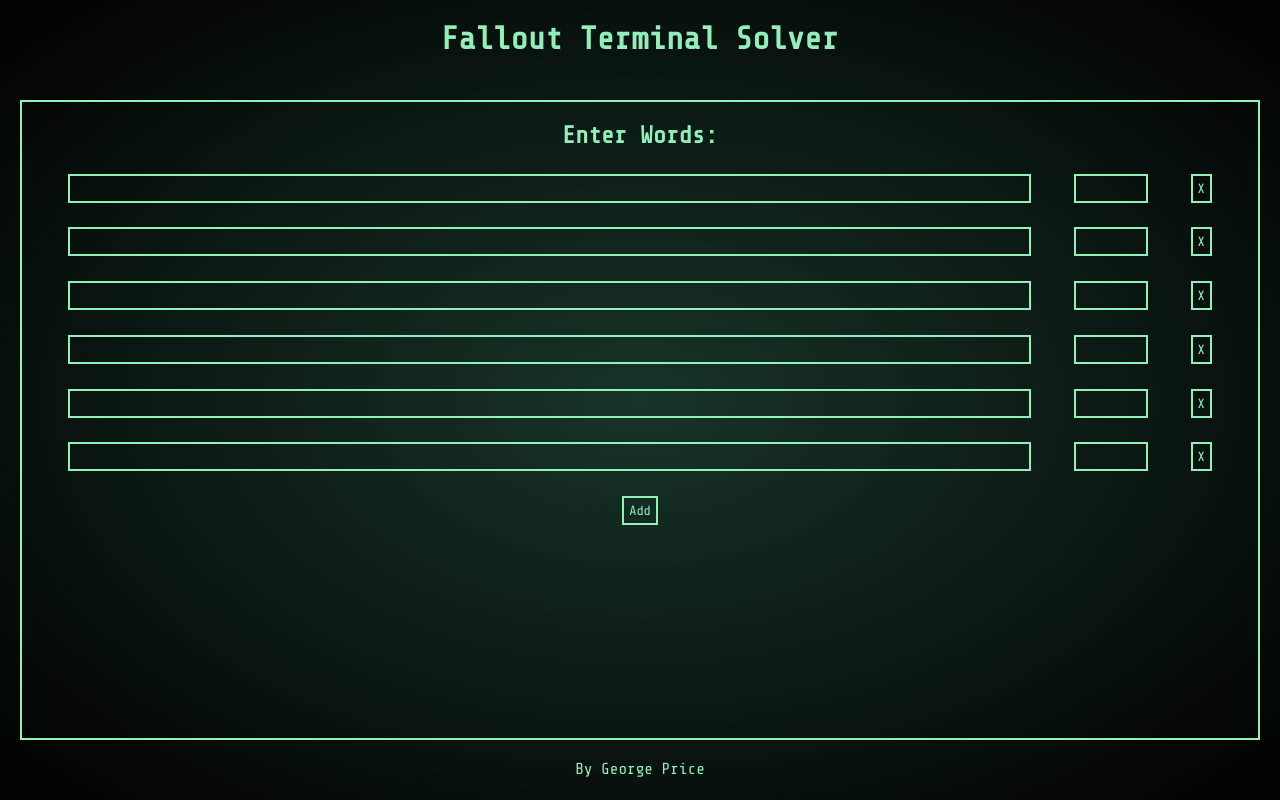
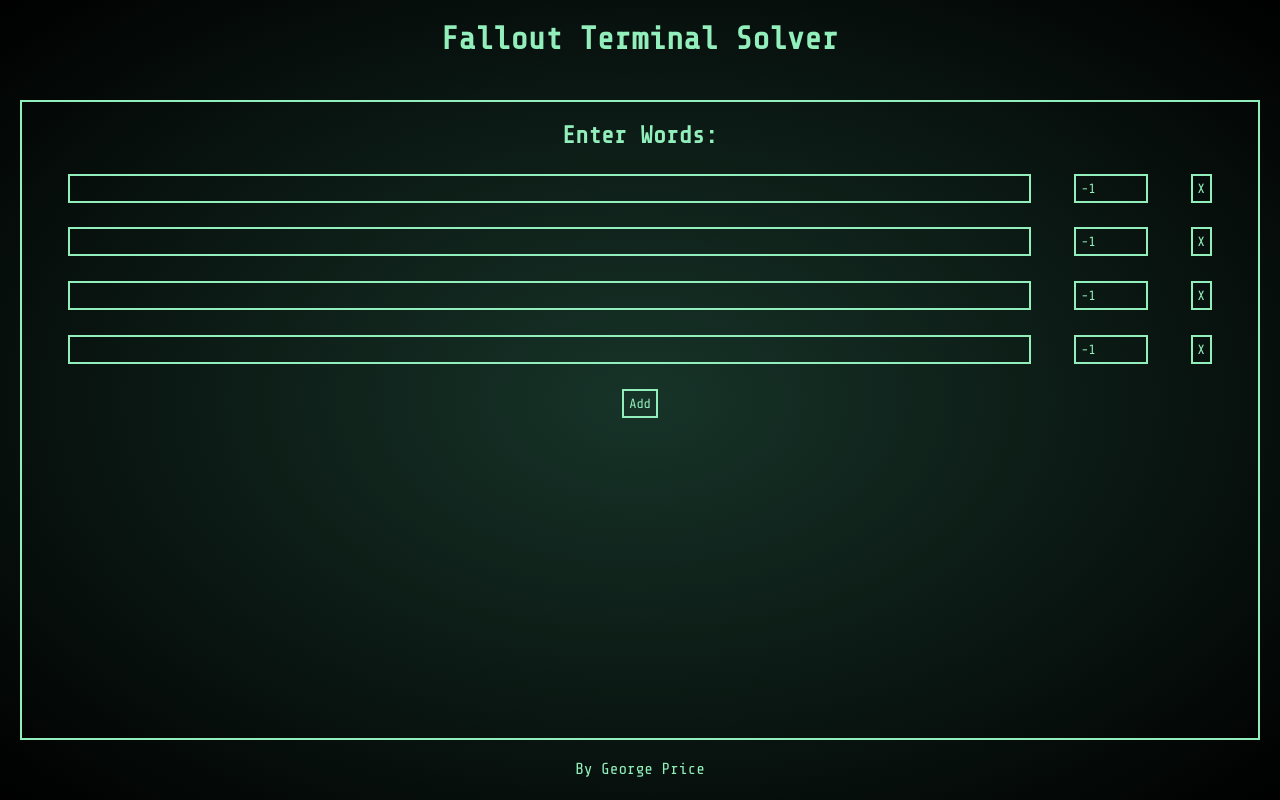
Before and after one commit to georgeprice/fts, a React (Vite) app: page / in a window 1280 px wide. Built offline with nearby package versions, Linux system fonts and the light colour scheme.

Commit message:
using a graph for heuristic search

```diff
--- a/package.json
+++ b/package.json
@@ -23,10 +23,12 @@
     "eslint-plugin-jsx-a11y": "^6.4.1",
     "eslint-plugin-react": "^7.22.0",
     "eslint-plugin-react-hooks": "^4.2.0",
+    "jest": "^27.0.6",
     "parcel": "1.12.3",
     "prettier": "^2.3.2"
   },
   "dependencies": {
+    "js-combinatorics": "^1.5.3",
     "react": "^17.0.1",
     "react-dom": "^17.0.1",
     "react-router-dom": "^5.2.0"
--- a/src/App.js
+++ b/src/App.js
@@ -1,11 +1,13 @@
 import ReactDOM from "react-dom";
 import Entry from "./Entry";
 import { useState } from "react";
+import Solve from "./Solve";
 
 const App = () => {
-  const [words, setWords] = useState(["", "", "", "", "", ""]);
+  const [words, setWords] = useState(["", "", "", ""]);
+  const [matches, setMatches] = useState([-1, -1, -1, -1]);
 
-  let deleteWord = (index) => {
+  let deleteEntry = (index) => {
     let cloned = [...words];
     cloned.splice(index, 1);
     setWords(cloned);
@@ -17,6 +19,25 @@
     setWords(cloned);
   };
 
+  let updateMatches = (index, matches) => {
+    let cloned = [...matches];
+    cloned[index] = matches;
+    setMatches(cloned);
+  };
+
+  let equalLength = words
+    .map((word) => word.length)
+    .every((length, i, arr) => length === arr[0] && length > 0);
+
+  let solutions = {};
+  if (equalLength) {
+    let state = words.map((_, i) => {
+      return { word: words[i], matches: matches[i] };
+    });
+    solutions = Solve(state);
+    console.table(solutions);
+  }
+
   return (
     <section>
       <h1>Enter Words:</h1>
@@ -24,15 +45,21 @@
         <Entry
           key={i}
           word={word}
-          onDelete={() => deleteWord(i)}
-          onChange={(word) => updateWord(i, word)}
+          matches={matches[i]}
+          onDelete={() => deleteEntry(i)}
+          onWordChange={(word) => updateWord(i, word)}
+          onMatchesChange={(count) => updateMatches(i, count)}
+          possible={solutions[word]}
         />
       ))}
       <div className="entry">
         <button
           type="button"
           className="add"
-          onClick={() => setWords(words.concat(""))}
+          onClick={() => {
+            setWords(words.concat(""));
+            setMatches(matches.concat(-1));
+          }}
         >
           Add
         </button>
--- a/src/Entry.js
+++ b/src/Entry.js
@@ -1,15 +1,34 @@
-import { useState } from "react";
-
-const Entry = ({ word, onDelete, onChange }) => {
+const Entry = ({
+  word,
+  matches,
+  onDelete,
+  onWordChange,
+  onMatchesChange,
+  possible,
+}) => {
+  let state =
+    possible === undefined
+      ? "answered"
+      : possible === true
+      ? "possible"
+      : "impossible";
   return (
-    <div className="entry">
+    <div className={"entry " + state}>
       <input
         type="text"
         className="word"
-        onChange={({ target: { value } }) => onChange(value)}
+        onChange={({ target: { value } }) => onWordChange(value.toUpperCase())}
         value={word}
+        disabled={state === "impossible"}
       />
-      <input type="number" min="0" className="matches" />
+      <input
+        type="number"
+        min="0"
+        className="matches"
+        value={matches}
+        onChange={({ target: { value } }) => onMatchesChange(value)}
+        disabled={state === "impossible"}
+      />
       <button type="button" className="delete" onClick={onDelete}>
         X
       </button>
--- /dev/null
+++ b/src/Graph.js
@@ -0,0 +1,44 @@
+class Graph {
+  constructor(nodes, weight) {
+    this.adj_matrix = {};
+    this.matches = {};
+    this.nodes = [];
+    for (let i = 0; i < nodes.length; i++) {
+      let [from, matches] = [nodes[i].word, nodes[i].matches];
+      this.matches = Object.assign(this.matches, { [from]: matches });
+      this.nodes = this.nodes.concat(from);
+      let nested = {};
+      for (let j = 0; j < nodes.length; j++) {
+        if (i !== j) {
+          let to = nodes[j].word;
+          nested = Object.assign(nested, { [to]: weight(from, to) });
+        }
+      }
+      this.adj_matrix = Object.assign(this.adj_matrix, {
+        [from]: nested,
+      });
+    }
+  }
+
+  walk(from) {
+    for (let i = 0; i < this.nodes.length; i++) {
+      let to = this.nodes[i];
+      if (from === to) {
+        continue;
+      }
+      let matches = this.matches[to];
+      if (matches < 0) {
+        continue;
+      }
+      let different = this.adj_matrix[from][to];
+      let same = from.length - different;
+      let possible = same == matches;
+      if (!possible) {
+        return false;
+      }
+    }
+    return true;
+  }
+}
+
+export default Graph;
--- /dev/null
+++ b/src/Solve.js
@@ -0,0 +1,22 @@
+import Graph from "./Graph";
+import { Difference } from "./Utils";
+
+const Solve = (words) => {
+  console.log("solve", words);
+  if (words.length < 2) {
+    return;
+  }
+
+  let graph = new Graph(words, Difference);
+  console.log(graph);
+  let possibles = {};
+  for (const start of graph.nodes) {
+    if (graph.matches[start] < 0) {
+      let possible = graph.walk(start);
+      possibles = Object.assign(possibles, { [start]: possible });
+    }
+  }
+  return possibles;
+};
+
+export default Solve;
--- /dev/null
+++ b/src/Utils.js
@@ -0,0 +1,10 @@
+export function Difference(a, b) {
+  let total = 0;
+  for (let i = 0; i < a.length; i++) {
+    if (i >= b.length) {
+      return total;
+    }
+    total += a[i] !== b[i] ? 1 : 0;
+  }
+  return total;
+}
--- a/src/style.css
+++ b/src/style.css
@@ -72,6 +72,22 @@
   border: 2px solid #92efbb;
 }
 
+.possible * {
+  border: 2px solid rgb(192, 255, 255);
+  color: rgb(192, 255, 255);
+}
+
+.impossible * {
+  border: 2px solid #e53a3a;
+  color: #e53a3a;
+  opacity: 50%;
+}
+
+.answered * {
+  border: 2px solid #92efbb;
+  color: #92efbb;
+}
+
 footer {
   flex-basis: 5%;
   text-align: center;
```
